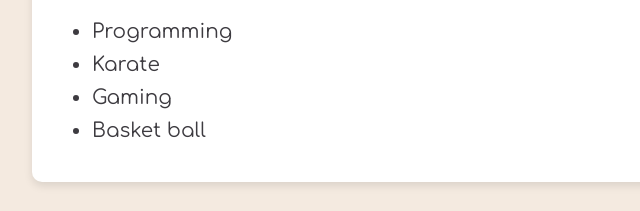
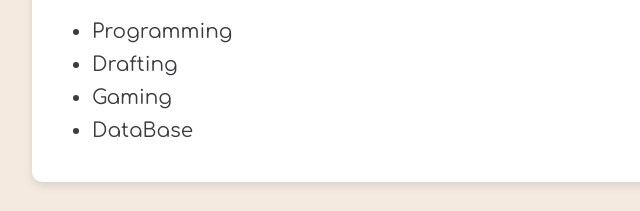
Before and after one commit to GitSplorer/itad_cip1101_VestidasResume, a plain HTML site: page Resume/Resume Page.html in a window 1280 px wide. Shown: the part 1681-1892 px from the top of the page, 108-748 px from the left. Drawn offline with Linux system fonts and the light colour scheme.

Commit message:
Update Resume Page.html

```diff
--- a/Resume/Resume Page.html
+++ b/Resume/Resume Page.html
@@ -251,9 +251,9 @@
             <h3>Hobbies and Interests</h3>
             <ul>
                 <li>Programming</li>
-                <li>Karate</li>
+                <li>Drafting</li>
                 <li>Gaming</li>
-                <li>Basket ball</li>
+                <li>DataBase</li>
             </ul>
         </div>
     </div>
```
